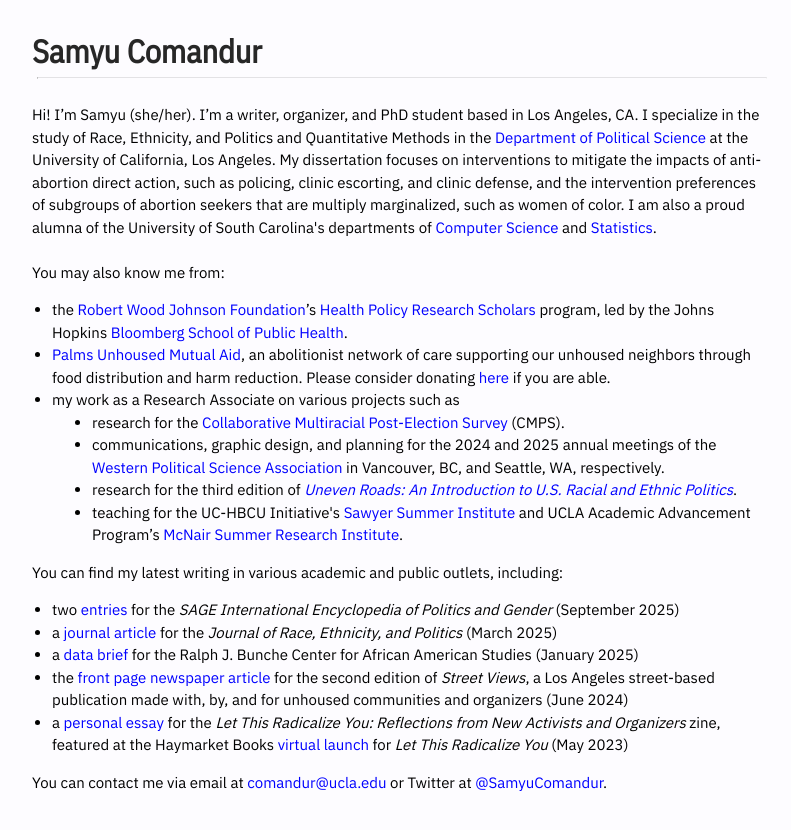
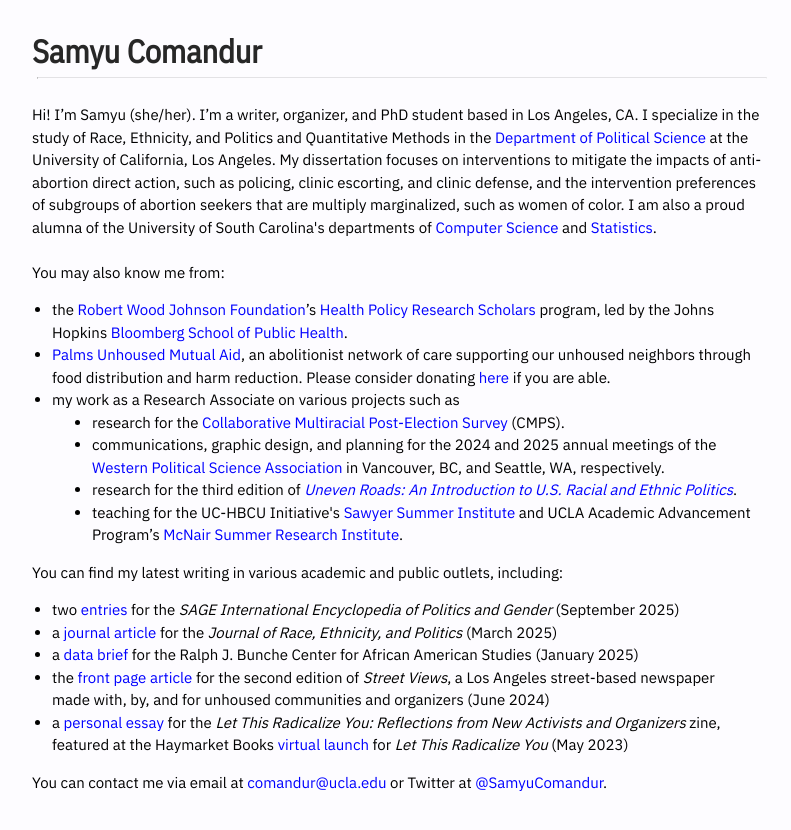
Before and after one commit to samyuc/samyuc.github.io, a Jekyll site: the page built from index.html, in a window 1280 px wide. Shown: the top 830 px of the page, without its empty margins (238-1029 px from the left). Built offline with Jekyll 4.4.1, drawn with Linux system fonts in a browser that asks for light colours.

Commit message:
Update index.html

```diff
--- a/index.html
+++ b/index.html
@@ -19,7 +19,7 @@
 <dt><li> two <a href=https://us.sagepub.com/en-us/nam/the-sage-international-encyclopedia-of-politics-and-gender/book286827>entries</a> for the <i>SAGE International Encyclopedia of Politics and Gender</i> (September 2025)</li>
 <dt><li> a <a href=https://www.cambridge.org/core/journals/journal-of-race-ethnicity-and-politics/article/views-on-men-behaving-badly-male-public-opinion-and-the-2021-capitol-insurrection/1BCD3FECB9540D7ACF8E542AA7DFB451">journal article</a> for the <i>Journal of Race, Ethnicity, and Politics</i> (March 2025)</li>
 <dt><li> a <a href=https://bunchecenter.ucla.edu/wp-content/uploads/sites/112/2025/02/LA_Wildfire_Altadena_Black_Community_Report.pdf">data brief</a> for the Ralph J. Bunche Center for African American Studies (January 2025)</li>
-<dt><li> the <a href=https://streetviewsla.com/street-views-second-edition.pdf>front page newspaper article</a> for the second edition of <i>Street Views</i>, a Los Angeles street-based publication made with, by, and for unhoused communities and organizers (June 2024)</li>
+<dt><li> the <a href=https://streetviewsla.com/street-views-second-edition.pdf>front page article</a> for the second edition of <i>Street Views</i>, a Los Angeles street-based newspaper made with, by, and for unhoused communities and organizers (June 2024)</li>
 <dt><li> a <a href=https://issuu.com/projectnia/docs/ltry-essayszine_mc-v2>personal essay</a> for the <i>Let This Radicalize You: Reflections from New Activists and Organizers</i> zine, featured at the Haymarket Books <a href="https://www.youtube.com/watch?v=kSTMC0QhZbg&themeRefresh=1">virtual launch</a> for <i>Let This Radicalize You</i> (May 2023)</li></dd></dt></dl></ul>
 
 You can contact me via email at <a href="mailto:comandur@ucla.edu">comandur@ucla.edu</a> or Twitter at <a href="https://twitter.com/samyucomandur">@SamyuComandur</a>.
```
